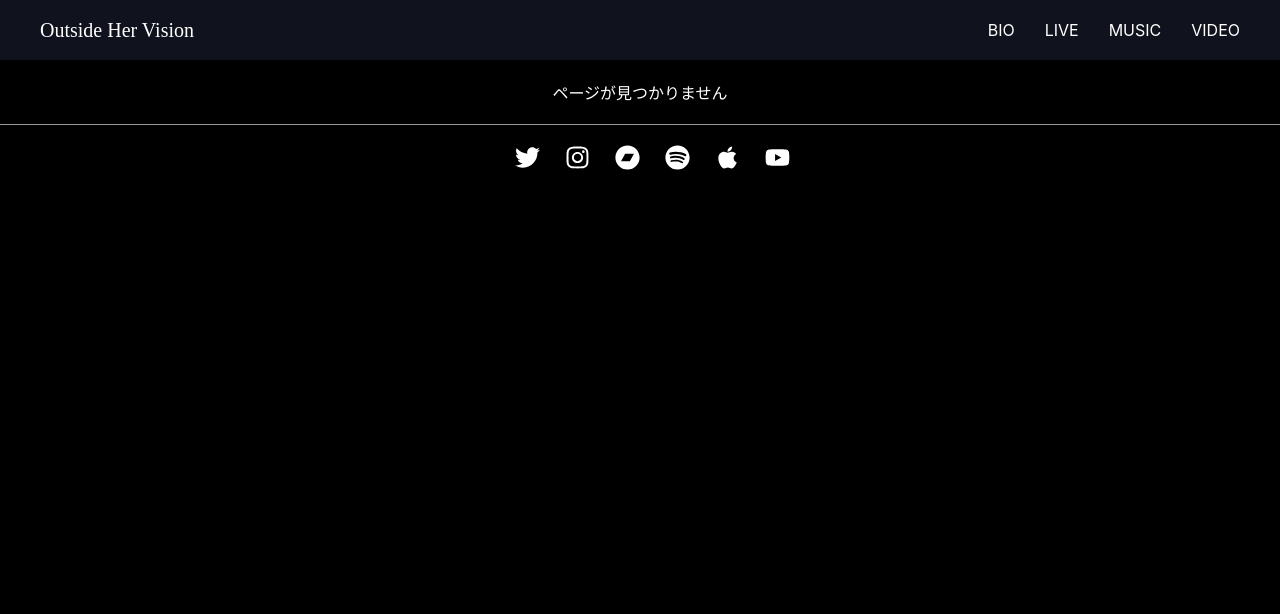
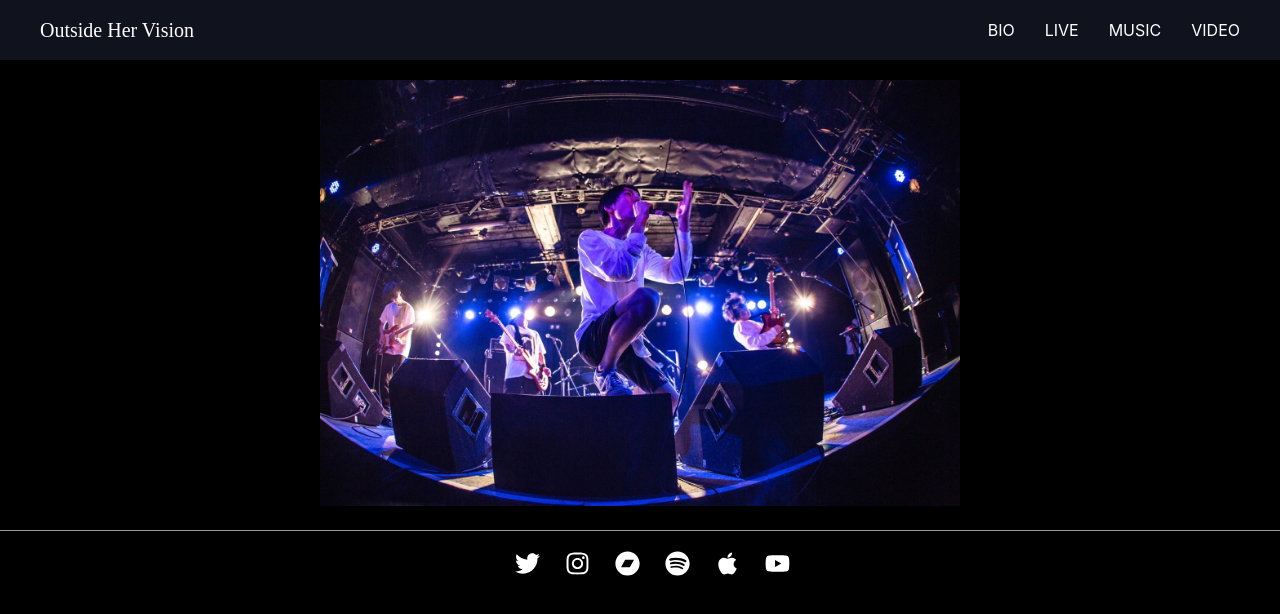
Before and after one commit to a-yossy/ohv_web, a Next.js app: page /bio in a window 1280 px wide. Before the commit this address had no page. Shown: the top 614 px of the page. Built offline with nearby package versions, Linux system fonts and the light colour scheme.

Commit message:
feat: BIOページ作成

```diff
--- a/src/components/layouts/Header.tsx
+++ b/src/components/layouts/Header.tsx
@@ -37,7 +37,7 @@ export const Header: FC = () => {
               {isOpen && <TfiClose size={20} onClick={handleClose} />}
               {!isOpen && <FaBars size={20} onClick={handleOpen} />}
             </button>
-            <Link className={styles.link} href='/'>
+            <Link className={styles.link} href='/bio'>
               BIO
             </Link>
             <Link className={styles.link} href='/live'>
--- /dev/null
+++ b/src/pages/bio.tsx
@@ -0,0 +1,19 @@
+import type { NextPage } from 'next';
+import Head from 'next/head';
+import Image from 'next/image';
+import bioImage from 'public/bio.jpg';
+import styles from 'styles/pages/bio.module.scss';
+
+const Bio: NextPage = () => (
+  <>
+    <Head>
+      <title>BIO | Outside Her Vision Official Website</title>
+      <meta name='description' content='BIOページ'></meta>
+    </Head>
+    <div className={styles.image_container}>
+      <Image className={styles.image} src={bioImage} alt='BIOページ画像' />
+    </div>
+  </>
+);
+
+export default Bio;
--- /dev/null
+++ b/styles/pages/bio.module.scss
@@ -0,0 +1,15 @@
+@import 'styles/variables.scss';
+
+div.image_container {
+  text-align: center;
+
+  img.image {
+    object-fit: contain;
+    width: 50%;
+    height: unset;
+
+    @media screen and (max-width: 600px) {
+      width: $contents_width_sp;
+    }
+  }
+}
```
